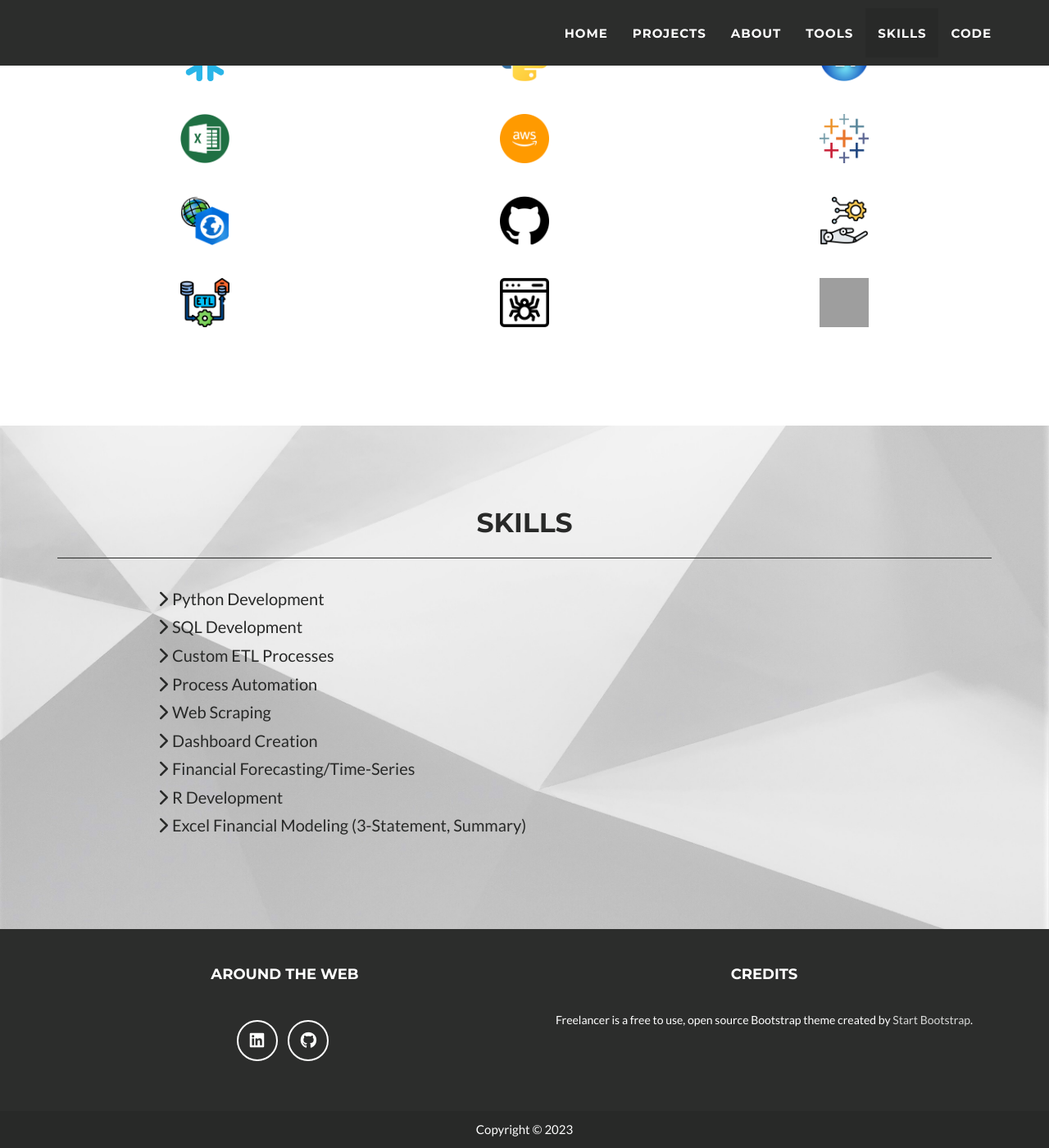
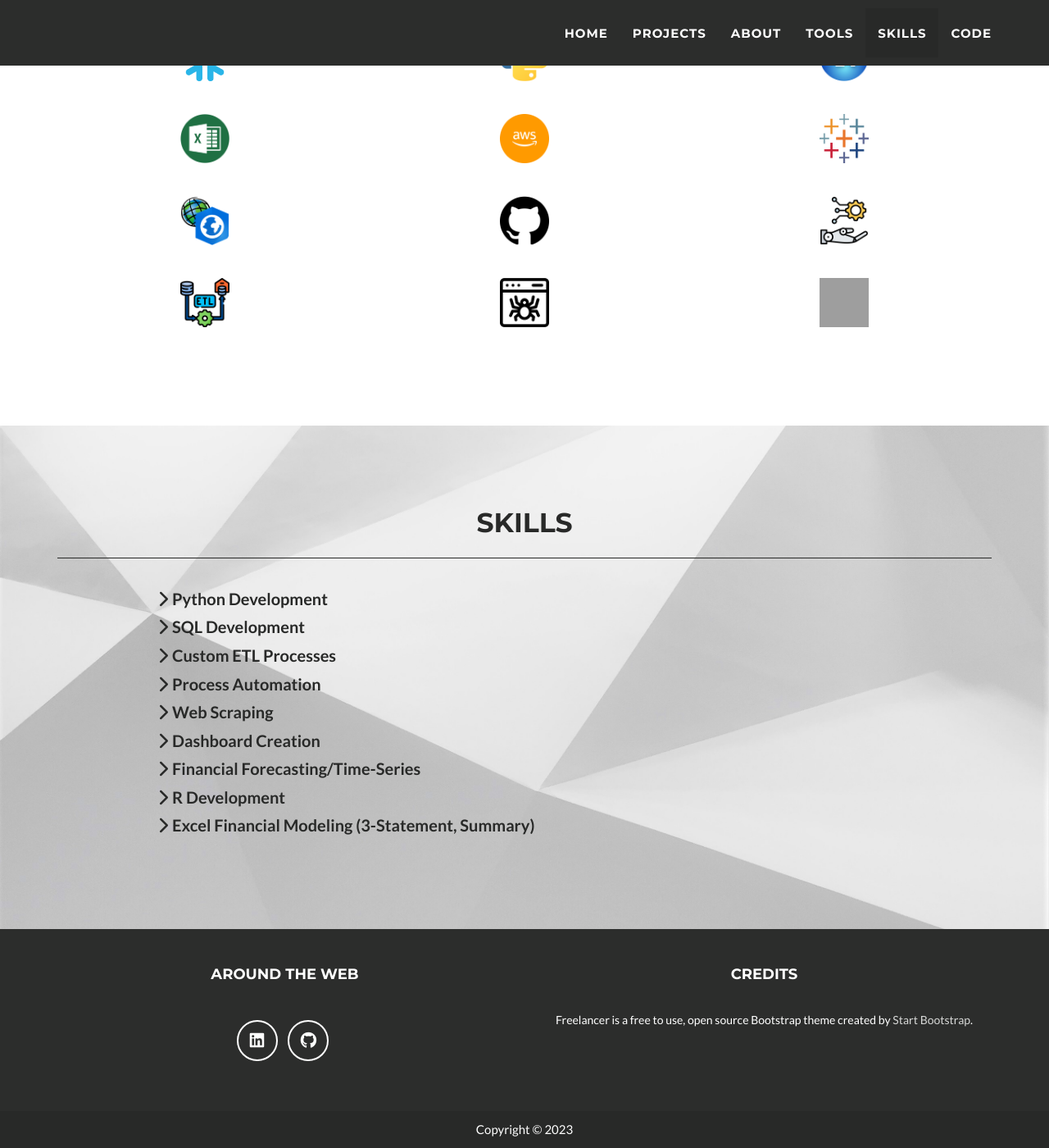
Before and after one commit to brf217/brf217.github.io, a Jekyll site: the page built from _posts/2014-07-13-project-6.markdown, in a window 1280 px wide and 1400 px high, scrolled down 2461 px. Shown: the whole window at 82% size. Built offline with Jekyll 4.4.1, drawn with Linux system fonts in a browser that asks for light colours; grey boxes are pictures that could not be loaded.

Commit message:
Update main.css

```diff
--- a/_includes/css/main.css
+++ b/_includes/css/main.css
@@ -50,6 +50,7 @@ li.skills {
     font-size: 20px;
     list-style-type: none;
     margin-top: 5px;
+    font-weight: 700;
 }
 
 a,
```
